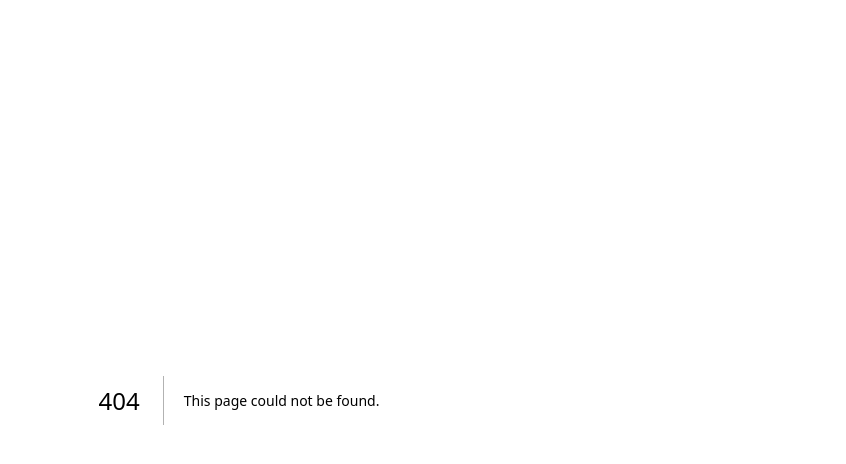
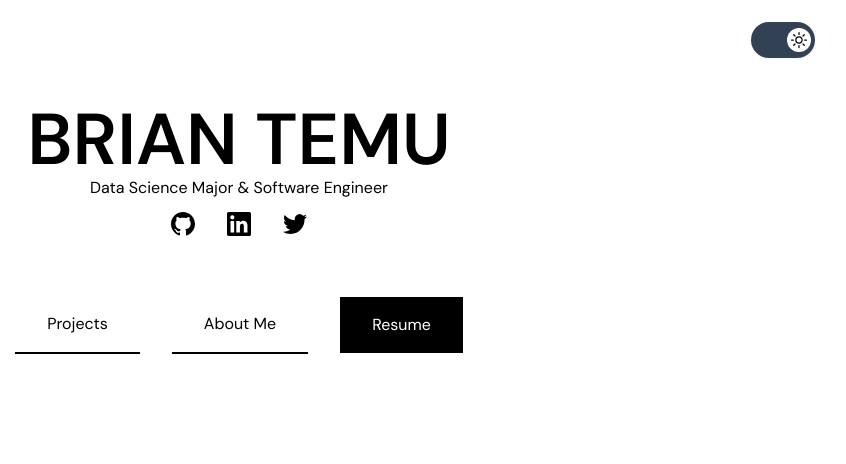
Before and after one commit to iam-dante/portifolio, a Next.js app: page /resume in a window 1280 px wide. Before the commit this address had no page. Shown: the top 464 px of the page, without its empty margins (401-1247 px from the left). Built offline with nearby package versions, Linux system fonts and the light colour scheme.

Commit message:
restore the changes

```diff
--- /dev/null
+++ b/pages/resume.tsx
@@ -0,0 +1,170 @@
+import Head from "next/head";
+import React from "react";
+import { useState } from "react";
+import { Switch } from "@headlessui/react";
+import { Tab } from "@headlessui/react";
+import { Fragment } from "react";
+import Link from "next/link";
+import { useRouter } from "next/router";
+import { usePathname } from "next/navigation";
+
+import { GithubICon, LinkedInIcon, TwitterIcon } from "../internal/icons";
+
+const Resume = (): JSX.Element => {
+  const [enabled, setEnabled] = useState(true);
+
+  var url = useRouter();
+  const pathname = usePathname();
+
+  function ThemeSwitch() {
+    return (
+      <Switch
+        aria-label="dark mode"
+        checked={enabled}
+        onChange={setEnabled}
+        className={`${
+          enabled ? "bg-slate-700" : "bg-white"
+        } relative inline-flex h-9 w-16 items-center rounded-full`}
+      >
+        <span
+          className={`${
+            enabled ? "translate-x-9" : "translate-x-2"
+          } flex items-center justify-center h-6 w-6 transform rounded-full bg-white dark:bg-black transition`}
+        >
+          {enabled ? (
+            <svg
+              xmlns="http://www.w3.org/2000/svg"
+              fill="none"
+              viewBox="0 0 24 24"
+              strokeWidth={1.5}
+              stroke="currentColor"
+              className="w-5 h-5 dark:text-white"
+            >
+              <path
+                strokeLinecap="round"
+                strokeLinejoin="round"
+                d="M12 3v2.25m6.364.386l-1.591 1.591M21 12h-2.25m-.386 6.364l-1.591-1.591M12 18.75V21m-4.773-4.227l-1.591 1.591M5.25 12H3m4.227-4.773L5.636 5.636M15.75 12a3.75 3.75 0 11-7.5 0 3.75 3.75 0 017.5 0z"
+              />
+            </svg>
+          ) : (
+            <svg
+              xmlns="http://www.w3.org/2000/svg"
+              fill="none"
+              viewBox="0 0 24 24"
+              stroke-width="1.5"
+              stroke="currentColor"
+              className="w-5 h-5 dark:text-white"
+            >
+              <path
+                stroke-linecap="round"
+                stroke-linejoin="round"
+                d="M21.752 15.002A9.718 9.718 0 0118 15.75c-5.385 0-9.75-4.365-9.75-9.75 0-1.33.266-2.597.748-3.752A9.753 9.753 0 003 11.25C3 16.635 7.365 21 12.75 21a9.753 9.753 0 009.002-5.998z"
+              />
+            </svg>
+          )}
+        </span>
+      </Switch>
+    );
+  }
+
+  return (
+    <div className={` ${enabled ? "" : "dark"}`}>
+      <div className="h-auto bg-white">
+        <Head>
+          <title>Hellow, Brian Here 👋 </title>
+          <meta
+            name="viewport"
+            content="initial-scale=1.0, width=device-width"
+          />
+          <meta
+            name="description"
+            content="Author: Brian Temu, Personal Website"
+          ></meta>
+        </Head>
+
+        <div className="h-screen  ">
+          <div className="h-[10%] flex items-center dark:bg-black   px-4 md:px-16 justify-end drop-shadow-sm">
+            <ThemeSwitch />
+          </div>
+
+          {/* main body*/}
+
+          <div className="min-h-full px-6 xl:px-24 dark:bg-black bg-white">
+            <div className="py-6 flex justify-center bg-white dark:bg-black">
+              <div>
+                <div className="flex flex-col items-center">
+                  <h1 className="font-semibold text-3xl xl:text-7xl uppercase dark:text-white">
+                    Brian Temu
+                  </h1>
+                  <h1 className="dark:text-white">
+                    Data Science Major & Software Engineer
+                  </h1>
+                </div>
+                <div className="h-12 flex space-x-8 items-center px-12 justify-center dark:text-white">
+                  <GithubICon />
+                  <LinkedInIcon />
+                  <TwitterIcon />
+                </div>
+              </div>
+            </div>
+
+            <div className="mt-6">
+              <ul className=" space-x-4 xl:space-x-8 items-center justify-center flex">
+                <li>
+                  <Link href="/">
+                    <div
+                      className={
+                        pathname == "/"
+                          ? "bg-black text-white px-4 md:px-8 py-4 dark:text-black dark:bg-white"
+                          : " border-b-2 border-black text-black px-4  md:px-8 py-4 dark:text-white dark:border-white"
+                      }
+                    >
+                      <h1 className="text-sm text md:text-base">Projects</h1>
+                    </div>
+                  </Link>
+                </li>
+                <li>
+                  <Link href="/aboutMe">
+                    <div
+                      className={
+                        pathname == "/aboutMe"
+                          ? "bg-black text-white px-4 md:px-8 py-4 dark:text-black dark:bg-white"
+                          : " border-b-2 border-black text-black px-4  md:px-8 py-4 dark:text-white dark:border-white"
+                      }
+                    >
+                      <h1 className="text-sm text md:text-base">About Me</h1>
+                    </div>
+                  </Link>
+                </li>
+                <li>
+                  <Link href="/resume">
+                    <div
+                      className={
+                        pathname == "/resume"
+                          ? "bg-black text-white px-4 md:px-8 py-4 dark:text-black dark:bg-white"
+                          : " border-b-2 border-black text-black px-4  md:px-8 py-4 dark:text-white dark:border-white"
+                      }
+                    >
+                      <h1 className="text-sm text md:text-base">Resume</h1>
+                    </div>
+                  </Link>
+                </li>
+              </ul>
+
+              <div>
+                <div className="flex items-center justify-center pb-12 mt-12">
+                  <iframe
+                    src="/document/Resume_Brian_Temu.pdf"
+                    className=" w-5/6 xl:w-3/4 h-screen xl:h-[1160px]"
+                  />
+                </div>
+              </div>
+            </div>
+          </div>
+        </div>
+      </div>
+    </div>
+  );
+};
+
+export default Resume;
```
Also changed, not shown: 1 other file (tests, documents, lock files or other folders).
